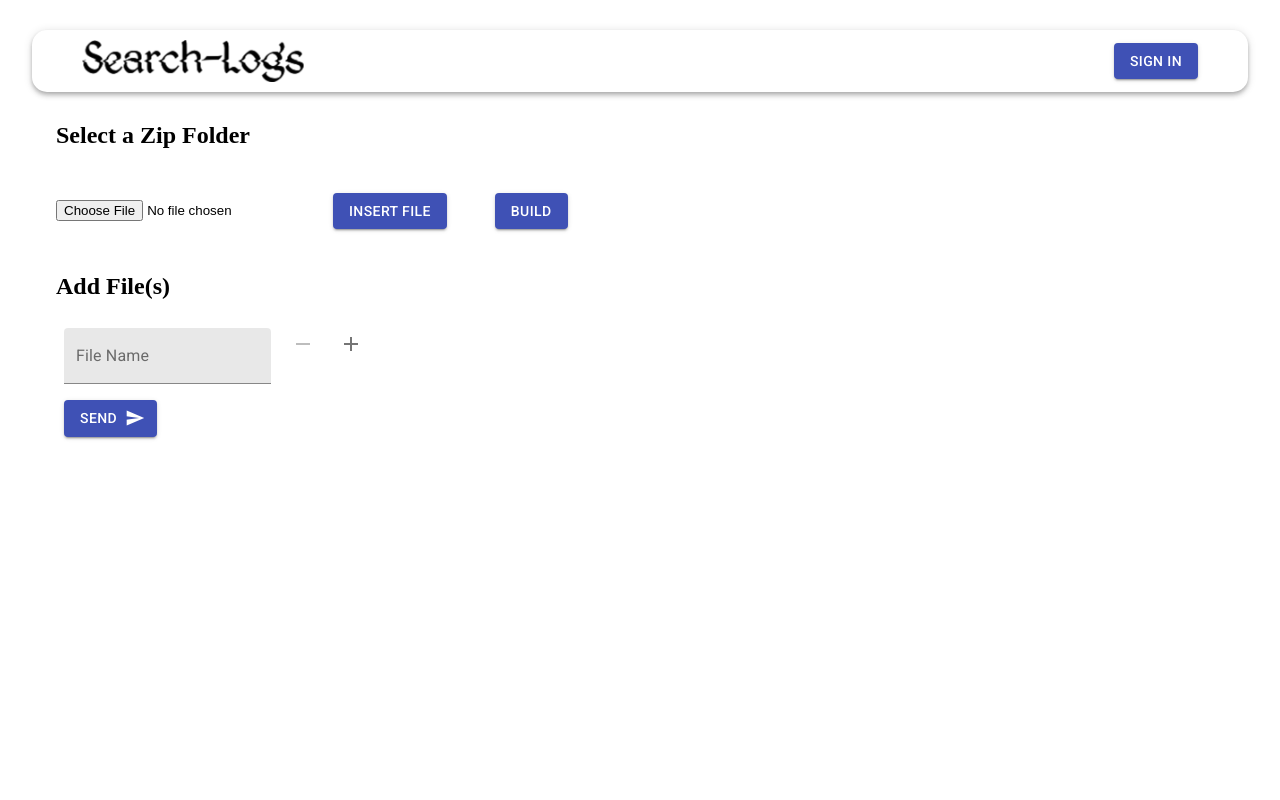
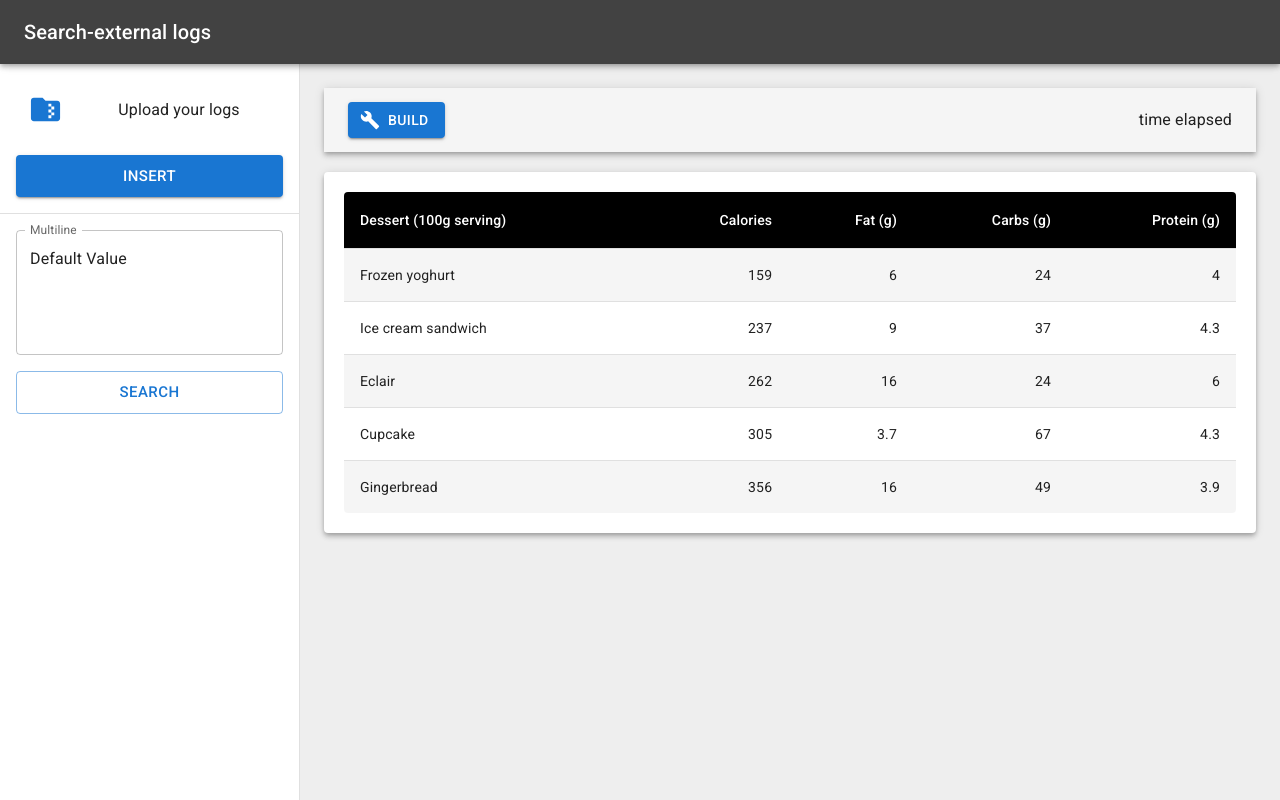
Before and after one commit to Sandeepan-Das/search-externalLogs, a React (Create React App) app in the folder client/: page / in a window 1280 px wide. Built offline with nearby package versions, Linux system fonts and the light colour scheme.

Commit message:
template updated

```diff
--- a/client/package.json
+++ b/client/package.json
@@ -8,6 +8,7 @@
     "@emotion/styled": "^11.6.0",
     "@material-ui/core": "^4.12.3",
     "@material-ui/icons": "^4.11.2",
+    "@mui/icons-material": "^5.3.0",
     "@mui/material": "^5.3.0",
     "@testing-library/jest-dom": "^5.16.1",
     "@testing-library/react": "^12.1.2",
--- a/client/src/App.css
+++ b/client/src/App.css
@@ -1,38 +1,5 @@
 .App {
   text-align: center;
+  background-color: #eeeeee;
+  min-height: 100vh;
 }
-
-.App-logo {
-  height: 40vmin;
-  pointer-events: none;
-}
-
-@media (prefers-reduced-motion: no-preference) {
-  .App-logo {
-    animation: App-logo-spin infinite 20s linear;
-  }
-}
-
-.App-header {
-  background-color: #282c34;
-  min-height: 100vh;
-  display: flex;
-  flex-direction: column;
-  align-items: center;
-  justify-content: center;
-  font-size: calc(10px + 2vmin);
-  color: white;
-}
-
-.App-link {
-  color: #61dafb;
-}
-
-@keyframes App-logo-spin {
-  from {
-    transform: rotate(0deg);
-  }
-  to {
-    transform: rotate(360deg);
-  }
-}
--- a/client/src/App.js
+++ b/client/src/App.js
@@ -1,18 +1,22 @@
 import React from 'react';
 import { Container } from '@material-ui/core';
-import Navbar from './components/Navbar/Navbar';
-import FileUpload from './components/FileUpload/FileUpload';
-import QueryInput from './components/QueryInput/QueryInput';
+import Dashcontainer from './components/ui_template/Dashcontainer';
+// import Navbar from './components/Navbar/Navbar';
+// import FileUpload from './components/FileUpload/FileUpload';
+// import QueryInput from './components/QueryInput/QueryInput';
+import './App.css';
 
 const App = () => {
 
     return (
-        <Container maxWidth="xl">
-            <Navbar />
+        // <Container maxWidth="xl">
+        <div className='App'>
+            <Dashcontainer />
+        </div>
+            /* <Navbar />
             <FileUpload />
-            <QueryInput />
-
-        </Container>
+            <QueryInput /> */
+        // </Container>
     )
 }
 export default App;
--- a/client/src/components/ui_template/ButtonAppBar.js
+++ b/client/src/components/ui_template/ButtonAppBar.js
@@ -7,13 +7,18 @@ import Button from "@mui/material/Button";
 import IconButton from "@mui/material/IconButton";
 import MenuIcon from "@mui/icons-material/Menu";
 import BuildIcon from "@mui/icons-material/Build";
+import axios from "axios";
 
+const buildHandler = async () => {
+  const {data} = await axios.get("http://localhost:5000/build");
+  console.log(data);
+};
 export default function ButtonAppBar() {
   return (
     <Box sx={{ flexGrow: 1 }}>
       <AppBar position="static" color="default">
         <Toolbar>
-          <Button variant="contained" startIcon={<BuildIcon />}>
+          <Button variant="contained" startIcon={<BuildIcon />} onClick={buildHandler}>
             Build
           </Button>
           <Typography
--- a/client/src/components/ui_template/Dashcontainer.js
+++ b/client/src/components/ui_template/Dashcontainer.js
@@ -1,31 +1,24 @@
 import * as React from "react";
 import Box from "@mui/material/Box";
-import Drawer from "@mui/material/Drawer";
+
 import AppBar from "@mui/material/AppBar";
 import CssBaseline from "@mui/material/CssBaseline";
 import Toolbar from "@mui/material/Toolbar";
-import List from "@mui/material/List";
+
 import Typography from "@mui/material/Typography";
-import Divider from "@mui/material/Divider";
-import ListItem from "@mui/material/ListItem";
-import ListItemIcon from "@mui/material/ListItemIcon";
-import ListItemText from "@mui/material/ListItemText";
+
+
 import { styled } from "@mui/material/styles";
-import Button from "@mui/material/Button";
-import IconButton from "@mui/material/IconButton";
-import FolderZipIcon from "@mui/icons-material/FolderZip";
-import TextField from "@mui/material/TextField";
+
 import ButtonAppBar from "./ButtonAppBar";
 import BasicTable from "./BasicTable";
 import { Paper } from "@mui/material";
 
-const Input = styled("input")({
-  display: "none",
-});
+import DrawerContainer from "./DrawerContainer";
 
-const drawerWidth = 300;
 
-export default function ClippedDrawer() {
+
+export default function Dashcontainer() {
   return (
     <Box sx={{ display: "flex" }}>
       <CssBaseline />
@@ -42,67 +35,7 @@ export default function ClippedDrawer() {
           </Typography>
         </Toolbar>
       </AppBar>
-      <Drawer
-        variant="permanent"
-        sx={{
-          width: drawerWidth,
-          flexShrink: 0,
-          [`& .MuiDrawer-paper`]: {
-            width: drawerWidth,
-            boxSizing: "border-box",
-          },
-          background: "#212121",
-        }}
-      >
-        <Toolbar />
-        <Box sx={{ overflow: "auto" }}>
-          <List>
-            <ListItem>
-              <ListItemIcon>
-                <label htmlFor="icon-button-file">
-                  <Input accept="image/*" id="icon-button-file" type="file" />
-                  <IconButton
-                    color="primary"
-                    aria-label="upload picture"
-                    component="span"
-                    size="large"
-                  >
-                    <FolderZipIcon fontSize="large" />
-                  </IconButton>
-                </label>
-              </ListItemIcon>
-              <ListItemText
-                primary="upload your logs"
-                sx={{ textAlign: "center" }}
-              />
-            </ListItem>
-            <ListItem>
-              <Button fullWidth variant="contained" size="large">
-                Insert
-              </Button>
-            </ListItem>
-          </List>
-
-          <Divider />
-          <List>
-            <ListItem>
-              <TextField
-                fullWidth
-                id="outlined-multiline-static"
-                label="Multiline"
-                multiline
-                rows={4}
-                defaultValue="Default Value"
-              />
-            </ListItem>
-            <ListItem>
-              <Button fullWidth variant="outlined" size="large">
-                Search
-              </Button>
-            </ListItem>
-          </List>
-        </Box>
-      </Drawer>
+      <DrawerContainer />
       <Box component="main" sx={{ flexGrow: 1, p: 3 }}>
         <Toolbar />
         <ButtonAppBar />
--- /dev/null
+++ b/client/src/components/ui_template/DrawerContainer.js
@@ -0,0 +1,120 @@
+import React, { useState } from "react";
+import Drawer from "@mui/material/Drawer";
+import List from "@mui/material/List";
+import Divider from "@mui/material/Divider";
+import ListItem from "@mui/material/ListItem";
+import ListItemIcon from "@mui/material/ListItemIcon";
+import ListItemText from "@mui/material/ListItemText";
+import Button from "@mui/material/Button";
+import IconButton from "@mui/material/IconButton";
+import FolderZipIcon from "@mui/icons-material/FolderZip";
+import TextField from "@mui/material/TextField";
+import { styled } from "@mui/material/styles";
+import Toolbar from "@mui/material/Toolbar";
+import Box from "@mui/material/Box";
+import axios from "axios";
+
+const Input = styled("input")({
+  display: "none",
+});
+
+const drawerWidth = 300;
+
+function DrawerContainer() {
+  const [fileName, setfileName] = useState("");
+  const [uploadFile, setUploadFile] = useState("");
+  const handleFileReader = (event) => {
+    let reader = new FileReader();
+    reader.readAsDataURL(event.target.files[0]);
+    reader.onload = (e) => {
+      setfileName(event.target.files[0].name);
+      setUploadFile(event.target.files[0]);
+    };
+  };
+  const uploadHandler = async () => {
+    const formData = new FormData();
+    formData.append("zip", uploadFile);
+    //not complete
+    const { data } = await axios.post(
+      "http://localhost:5000/insert",
+      formData,
+      {
+        headers: {
+          "Content-Type": "multipart/form-data",
+        },
+      }
+    );
+    console.log(data);
+  };
+  return (
+    <Drawer
+      variant="permanent"
+      sx={{
+        width: drawerWidth,
+        flexShrink: 0,
+        [`& .MuiDrawer-paper`]: {
+          width: drawerWidth,
+          boxSizing: "border-box",
+        },
+        background: "#212121",
+      }}
+    >
+      <Toolbar />
+      <Box sx={{ overflow: "auto" }}>
+        <List>
+          <ListItem>
+            <ListItemIcon>
+              <label htmlFor="icon-button-file">
+                <Input
+                  name="zip"
+                  accept=".zip"
+                  onChange={handleFileReader}
+                  id="icon-button-file"
+                  type="file"
+                />
+                <IconButton
+                  color="primary"
+                  aria-label="upload picture"
+                  component="span"
+                  size="large"
+                >
+                  <FolderZipIcon fontSize="large" />
+                </IconButton>
+              </label>
+            </ListItemIcon>
+            <ListItemText
+              primary={fileName ? fileName : "Upload your logs"}
+              sx={{ textAlign: "center" }}
+            />
+          </ListItem>
+          <ListItem>
+            <Button fullWidth variant="contained" size="large" onClick={uploadHandler}>
+              Insert
+            </Button>
+          </ListItem>
+        </List>
+
+        <Divider />
+        <List>
+          <ListItem>
+            <TextField
+              fullWidth
+              id="outlined-multiline-static"
+              label="Multiline"
+              multiline
+              rows={4}
+              defaultValue="Default Value"
+            />
+          </ListItem>
+          <ListItem>
+            <Button fullWidth variant="outlined" size="large">
+              Search
+            </Button>
+          </ListItem>
+        </List>
+      </Box>
+    </Drawer>
+  );
+}
+
+export default DrawerContainer;
```
Also changed, not shown: 1 other file (tests, documents, lock files or other folders).
